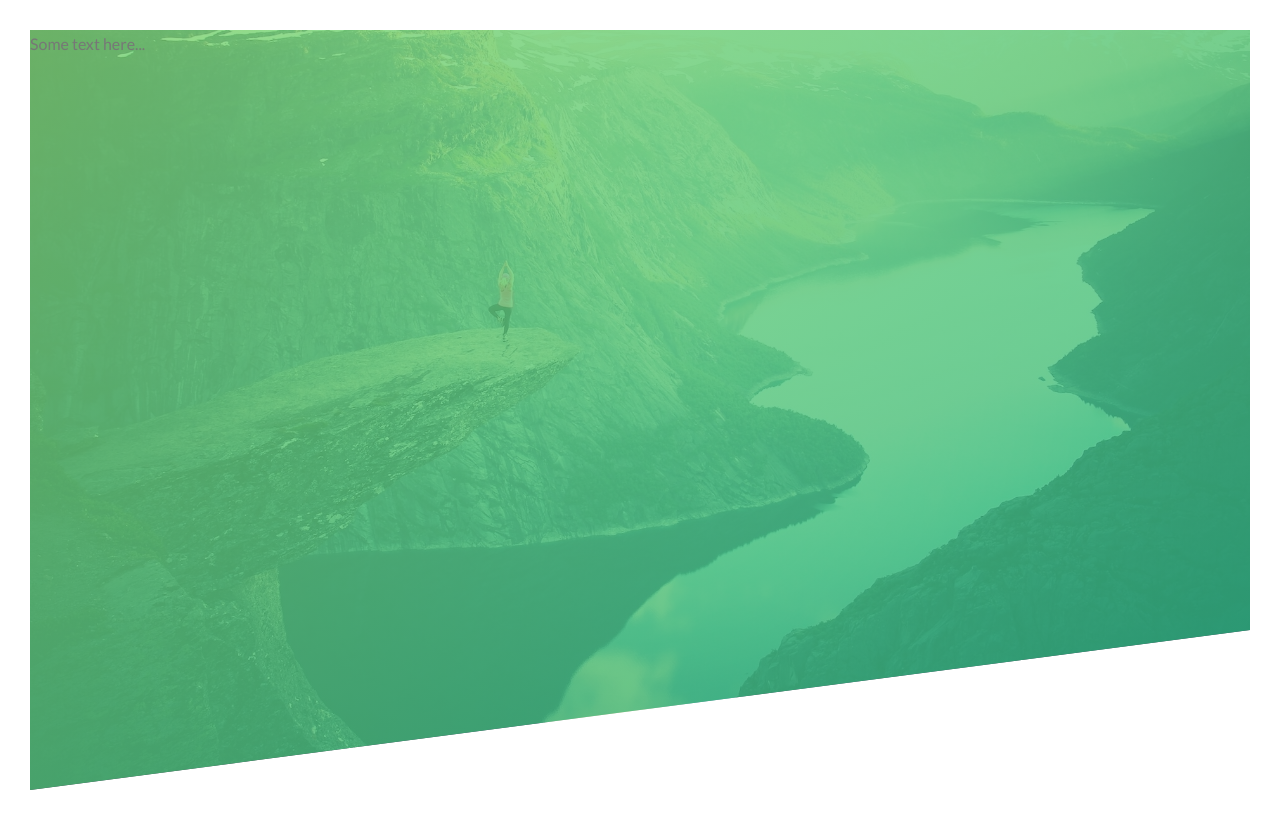
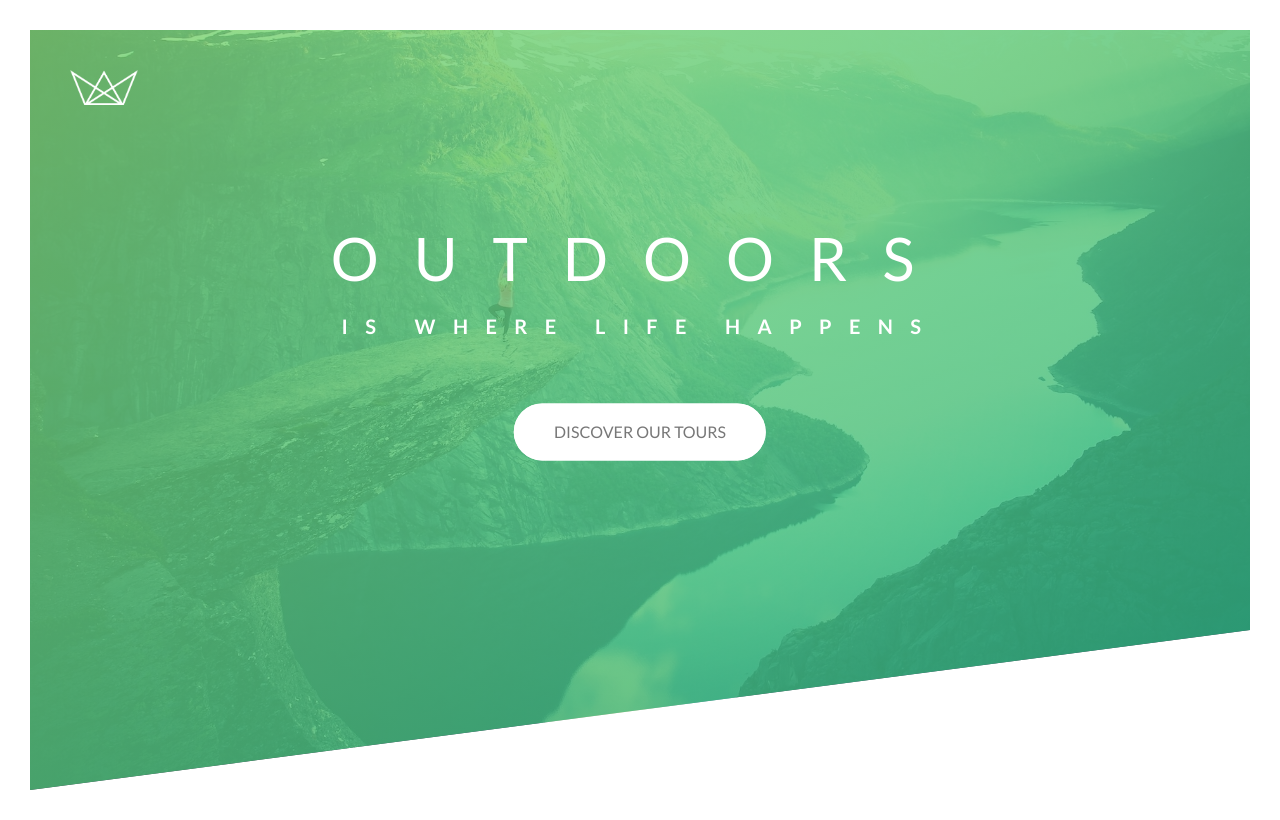
Before and after one commit to danielpalmares/natours, a plain HTML site: page starter/index.html in a window 1280 px wide. Drawn offline with Linux system fonts and the light colour scheme; files that its build step writes are made by us from their sources.

Commit message:
Section 2 terminada, com o header feito

```diff
--- a/starter/css/style.css
+++ b/starter/css/style.css
@@ -28,4 +28,150 @@ body {
     background-size: cover;
     background-position: top;
     clip-path: polygon(0 0, 100% 0, 100% 75vh, 0 100%); /* fazendo recortes em backgrounds!!! */
+    position: relative;
 }
+
+.logo-box {
+    position: absolute;
+    top: 40px;
+    left: 40px;
+}
+
+.logo {
+    height: 35px;
+}
+
+.text-box {
+    position: absolute;
+    top: 40%;
+    left: 50%;
+    transform: translate(-50%, -50%);
+    text-align: center;
+}
+
+.heading-primaly {
+    color: #fff;
+    text-transform: uppercase;
+    margin-bottom: 60px;
+}
+
+.heading-main {
+    display: block;
+    font-size: 60px;
+    letter-spacing: 35px;
+    font-weight: 400;
+
+    animation-name: moveInRight;
+    animation-duration: 1s;
+    animation-timing-function: ease-out;
+
+    /*
+    animation-delay: 3s;
+    animation-iteration-count: 3; -> quantas vezes a animação será reproduzida */
+}
+
+.heading-sub {
+    display: block;
+    font-size: 20px;
+    letter-spacing: 17.4px;
+    font-weight: 700;
+
+    animation: moveInLeft 1s ease-out;
+}
+
+@keyframes moveInRight {
+    0% {
+        opacity: 0;
+        transform: translateX(-100%);
+    }
+
+    80% {
+        transform: translateX(10px);
+    }
+
+    100% {
+        opacity: 1;
+        transform: translateX(0);
+    }
+}
+
+@keyframes moveInLeft {
+    0% {
+        opacity: 0;
+        transform: translateX(100%);
+    }
+
+    80% {
+        transform: translateX(-10px);
+    }
+
+    100% {
+        opacity: 1;
+        transform: translateX(0);
+    }
+}
+
+.btn:link,
+.btn:visited {
+    text-decoration: none;
+    padding: 15px 40px;
+    text-transform: uppercase;
+    border-radius: 100px;
+    display: inline-block;
+    transition: all .2s;
+    position: relative;
+}
+
+.btn:hover {
+    transform: translateY(-3px);
+    box-shadow: 0 10px 20px rgba(0, 0, 0, 0.2);
+}
+
+.btn:active {
+    transform: translateY(-1px);
+    box-shadow: 0 5px 10px rgba(0, 0, 0, 0.2);
+}
+
+.btn-white {
+    background-color: #fff;
+    color: #777;
+}
+
+.btn::after {
+    content: "";
+    display: inline-block;
+    position: absolute;
+    border-radius: 100px;
+    height: 100%;
+    width: 100%;
+    top: 0;
+    left: 0;
+    z-index: -1;
+    transition: all .2s;
+}
+
+.btn-white::after {
+    background-color: #fff;
+}
+
+.btn:hover::after {
+    transform: scaleX(1.4) scaleY(1.6);
+    opacity: 0;
+}
+
+@keyframes moveInBottom {
+    0% {
+        opacity: 0;
+        transform: translateY(100%);
+    }
+
+    100% {
+        opacity: 1;
+        transform: translateY(0);
+    }
+}
+
+.btn-animated {
+    animation: moveInBottom .5s ease-out .75s; /* animation-name, animation-duration, animation-timing-function, animation-delay */
+    animation-fill-mode: backwards; /* aplica os estilos da animação a 0 antes dela começar */
+}
--- a/starter/index.html
+++ b/starter/index.html
@@ -14,7 +14,18 @@
     </head>
     <body>
         <header class="header">
-            Some text here...
+            <div class="logo-box">
+                <img src="img/logo-white.png" alt="Logo" class="logo">
+            </div>
+
+            <div class="text-box">
+                <h1 class="heading-primaly">
+                    <span class="heading-main">Outdoors</span>
+                    <span class="heading-sub">is where life happens</span>
+                </h1>
+
+                <a href="#" class="btn btn-white btn-animated">Discover our tours</a>
+            </div>
         </header>
     </body>
 </html>
```
